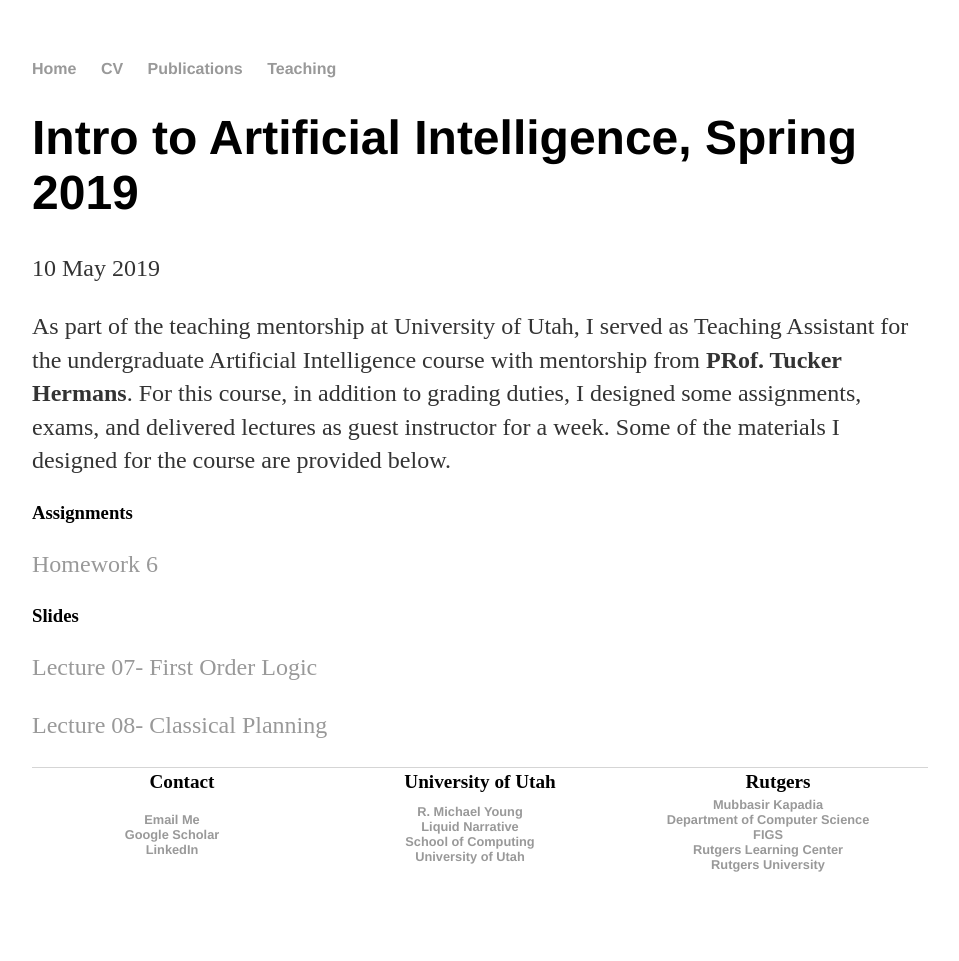
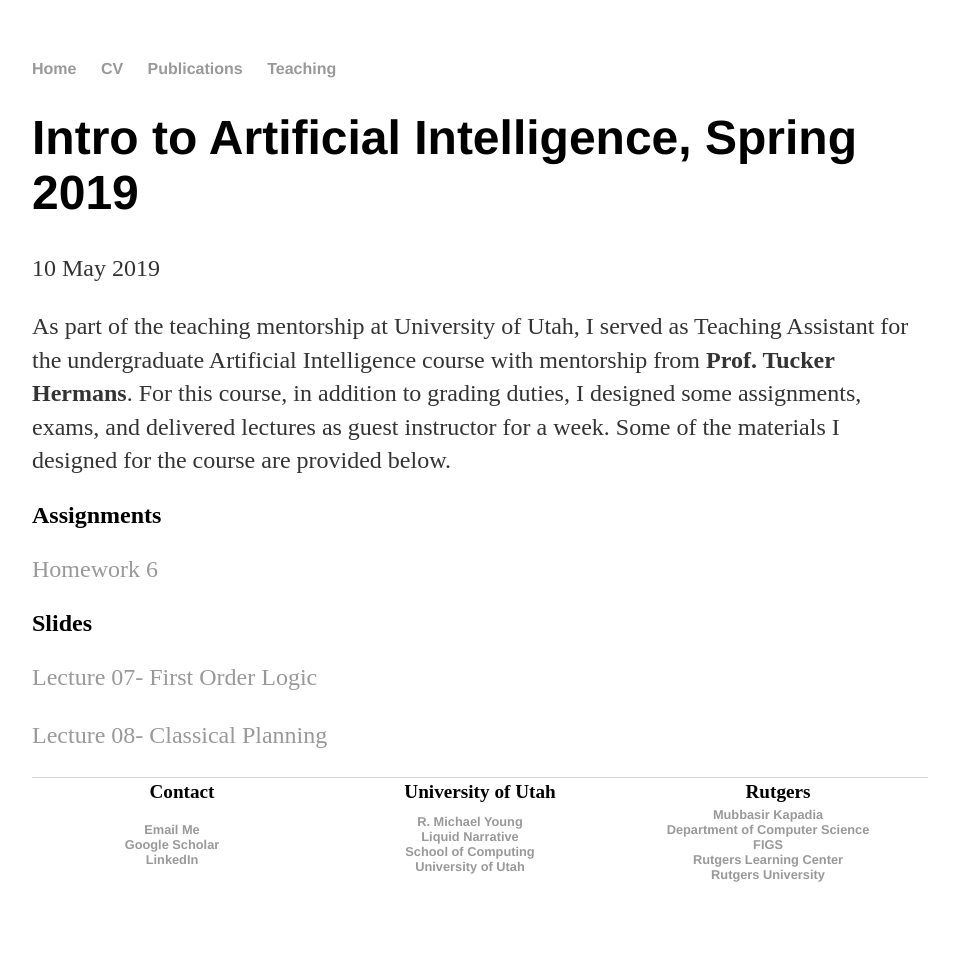
Before and after one commit to rushsangs/rushsangs-old.github.io, a Jekyll site: the page built from _posts/2019-05-10-intro-to-ai.markdown, in a window 1280 px wide. Shown: the whole page, without its empty margins (160-1119 px from the left). Built offline with Jekyll 4.4.1, drawn with Linux system fonts in a browser that asks for light colours.

Commit message:
floating image cascade fix

```diff
--- a/_posts/2019-05-10-intro-to-ai.markdown
+++ b/_posts/2019-05-10-intro-to-ai.markdown
@@ -5,13 +5,13 @@
 thumbnail: "/uploads/IntroToAI/slides-thumbnail.png"
 excerpt: "Slides for my guest lectures when doing my teaching mentorship at University of Utah for the undergraduate Artificial Intelligence course"
 ---
-As part of the teaching mentorship at University of Utah, I served as Teaching Assistant for the undergraduate Artificial Intelligence course with mentorship from **PRof. Tucker Hermans**. For this course, in addition to grading duties, I designed some assignments, exams, and delivered lectures as guest instructor for a week. Some of the materials I designed for the course are provided below.
+As part of the teaching mentorship at University of Utah, I served as Teaching Assistant for the undergraduate Artificial Intelligence course with mentorship from **Prof. Tucker Hermans**. For this course, in addition to grading duties, I designed some assignments, exams, and delivered lectures as guest instructor for a week. Some of the materials I designed for the course are provided below.
 
-### Assignments
+## Assignments
 
 [Homework 6]({{ site.baseurl }}/uploads/IntroToAI/HW6.pdf)
 
-### Slides
+## Slides
 
 [Lecture 07- First Order Logic]({{ site.baseurl }}/uploads/IntroToAI/07-FirstOrderLogic.pdf)
 
--- a/teaching/index.html
+++ b/teaching/index.html
@@ -30,9 +30,11 @@
 			{% endif %}
 			{% if post.categories contains 'teaching' %}
 				<li>
-      				<a href="{{ post.url }}" ><img src="{{ post.thumbnail }}" width="20%" style="float: left; margin: 10px; border: 1px solid black" />
+					<div>
+      				<a href="{{ post.url }}" ><img src="{{ post.thumbnail }}" width="20%" style="float: left; margin: 10px; border: 1px solid black" /></a>
         			<a href="{{ post.url }}" ><h2>{{ post.title }}</h2></a>
       				<p>{{ post.excerpt }}</p>
+      				</div>
     			</li>
 	    	<br/>
 			{% endif %}
```
